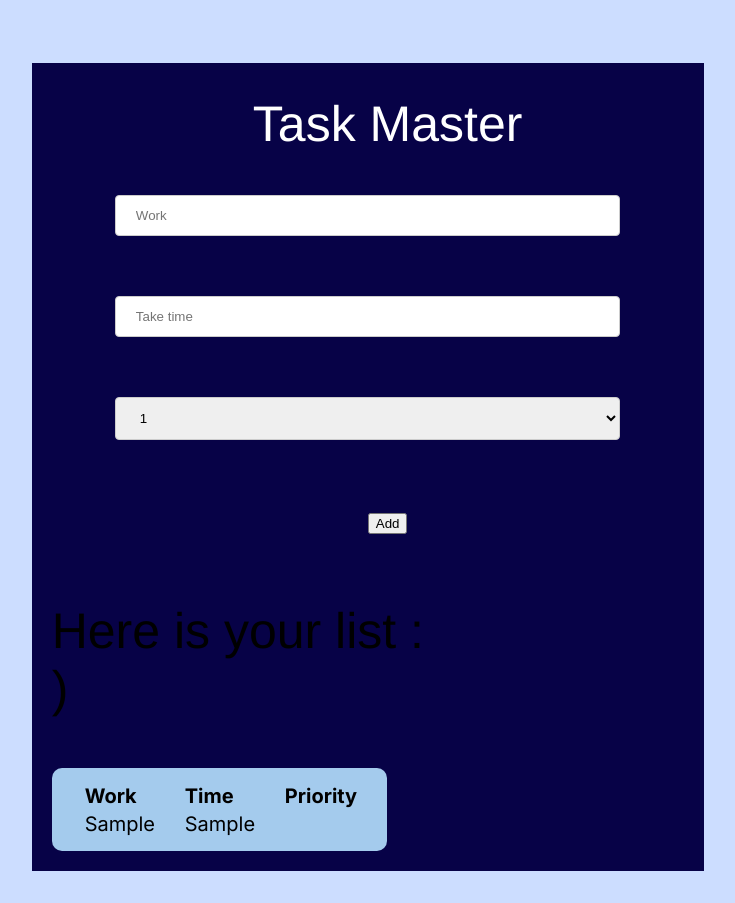
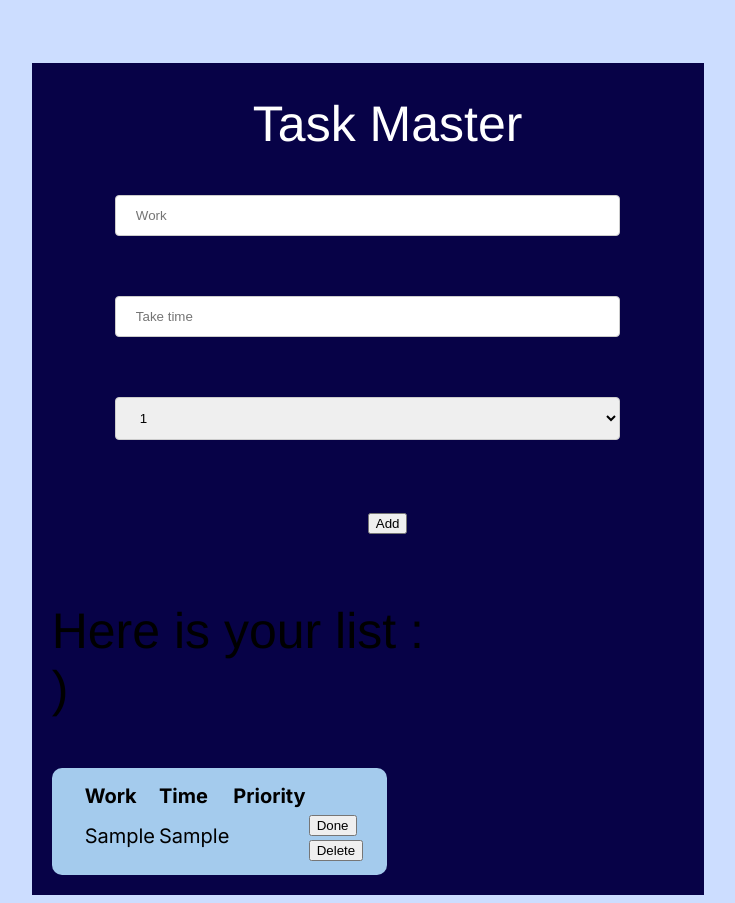
Before and after one commit to Deepanjali2915/task_master, a Next.js app: page / in a window 1280 px wide. Both pictures are taken after typing "Sample", "Sample" into the empty fields and a click on the button "Add". Shown: the whole page, without its empty margins (305-1040 px from the left). Before the commit the page ends 879 px from the top, so only its background shows below. Built offline with nearby package versions, Linux system fonts and the light colour scheme.

Commit message:
Delete done

```diff
--- a/app/input_box.js
+++ b/app/input_box.js
@@ -25,6 +25,16 @@ const Input_box=function(){
     }
 
     console.log(listData,"data")
+    function deleteActivity(index){
+        const updatedlistData=listData.filter((elem,id) => {
+            return index!=id;
+        })
+        setlistData(updatedlistData);
+    }
+
+
+
+
     return(
 
         <div className="container">
@@ -53,6 +63,8 @@ const Input_box=function(){
                     <td>{task.work}</td>
                     <td>{task.time}</td>
                     <td>{task.imp}</td>
+                    <button>Done</button>
+                    <button onClick={()=>deleteActivity(index)} >Delete</button>
                   </tr>
                 ))}
               </tbody>
```
